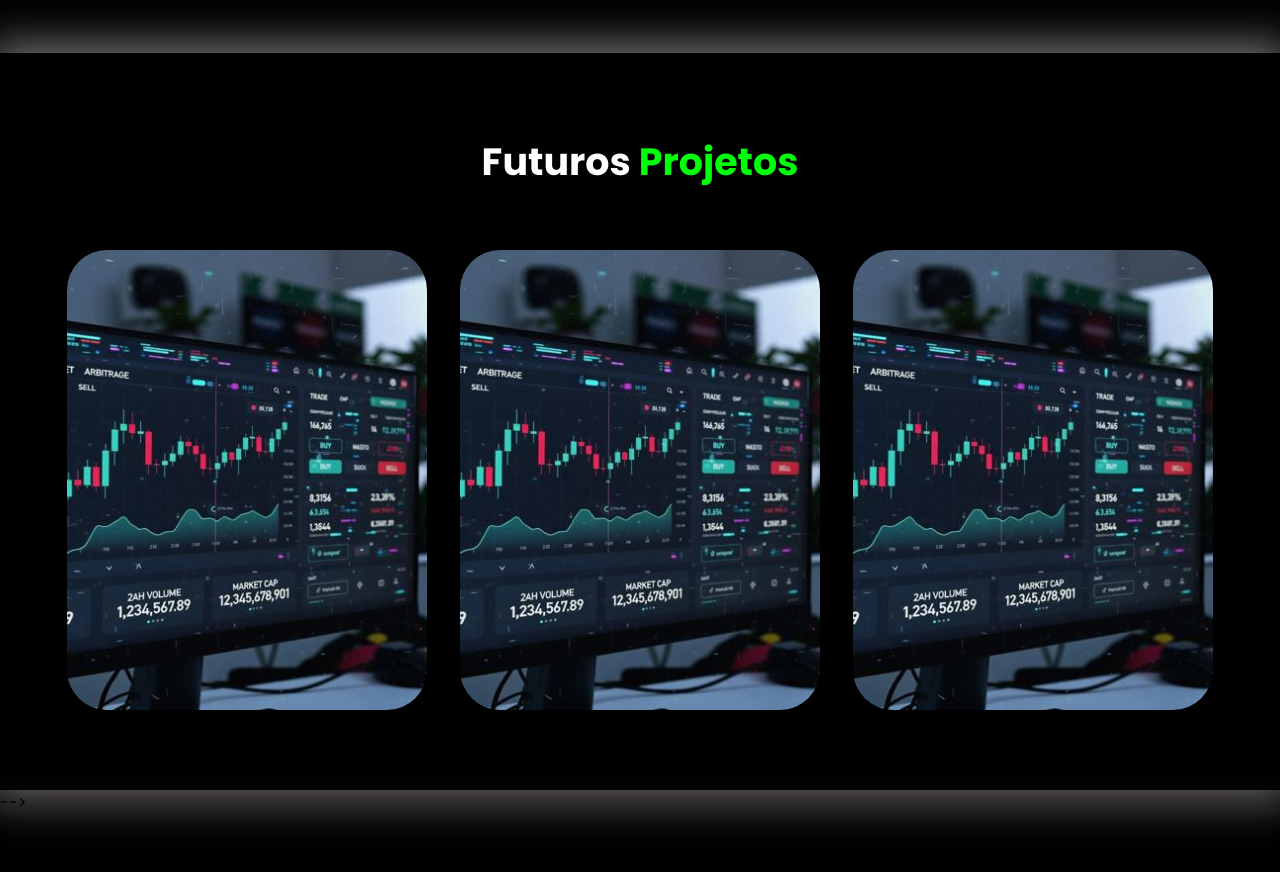
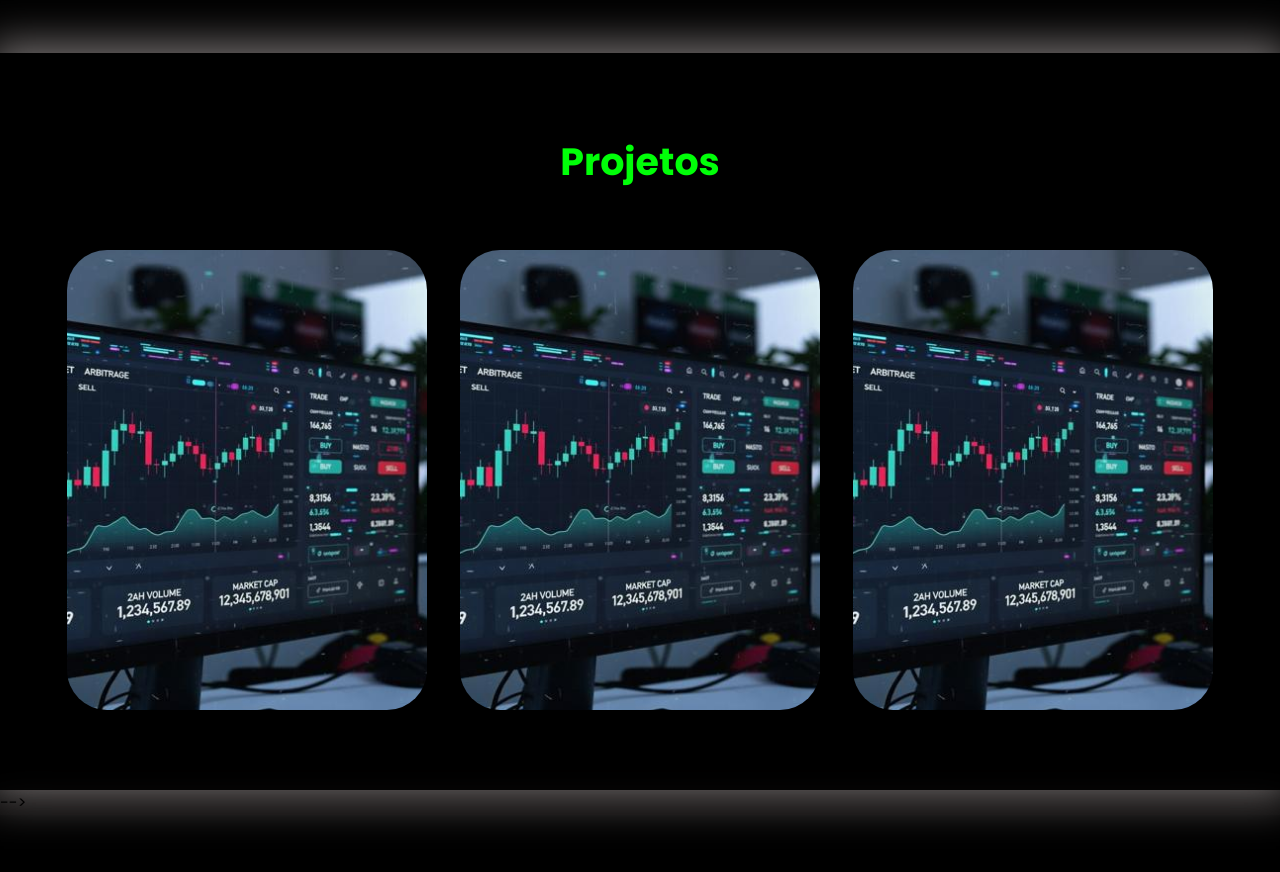
Before and after one commit to glamx/ArbitragemCripto, a website: page public/index.html in a window 1280 px wide. Shown: the part 2120-2992 px from the top of the page. Drawn offline with nearby package versions, Linux system fonts and the light colour scheme.

Commit message:
Update index.html

```diff
--- a/public/index.html
+++ b/public/index.html
@@ -201,7 +201,7 @@ Glam Trade é compromisso com evolução, constância e propósito.</p>
         <section class="portfolio">
             <div class="interface">
 
-                <h2 class="titulo">Futuros  <span>Projetos</span></h2>
+                <h2 class="titulo">  <span>Projetos</span></h2>
                 <div class="flex">
                     <div class="img-port" style="background-image: url(images/foto1.jpg);">
                         <div class="overlay">Projeto1</div>
```
